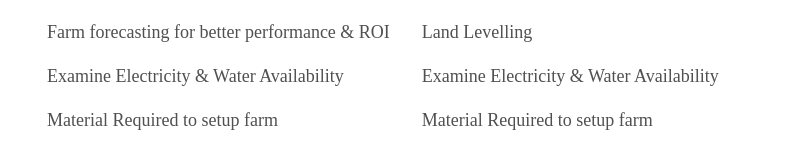
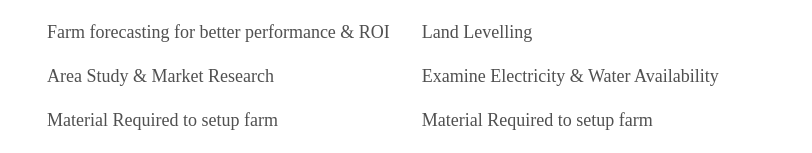
Before and after one commit to Sk-Bhardwaj24/Caliper_Business, a React (Create React App) app: page / in a window 1280 px wide. Shown: the part 1450-1603 px from the top of the page, without its empty margins (192-1004 px from the left). Built offline with nearby package versions, Linux system fonts and the light colour scheme.

Commit message:
designing service page

```diff
--- a/src/components/Service.jsx
+++ b/src/components/Service.jsx
@@ -78,7 +78,7 @@ const Service = () => {
               Farm forecasting for better performance & ROI
             </p>
             <p className={styles.ssp} style={{ marginLeft: "15px" }}>
-              Examine Electricity & Water Availability
+              Area Study & Market Research
             </p>
             <p className={styles.ssp} style={{ marginLeft: "15px" }}>
               Material Required to setup farm
```
